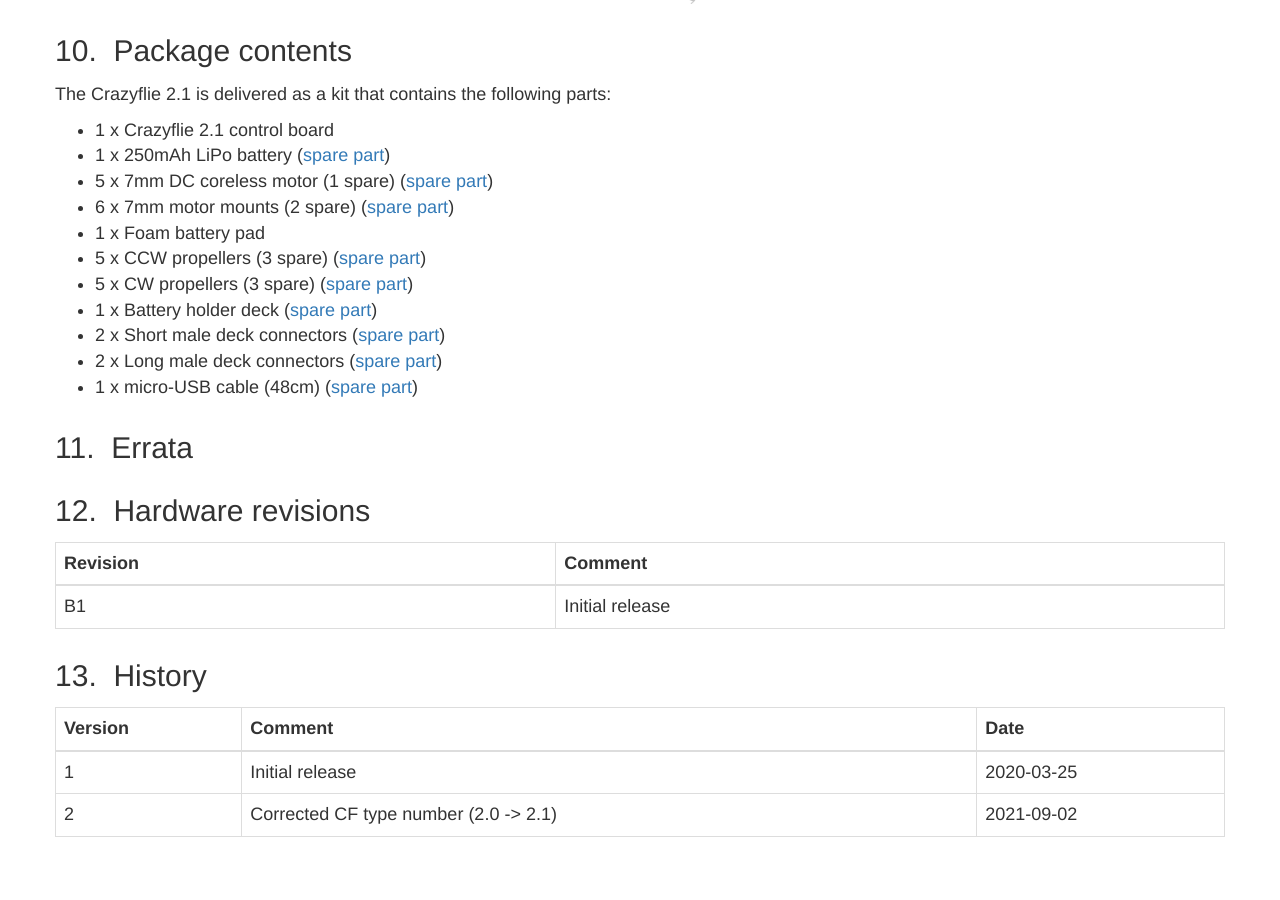
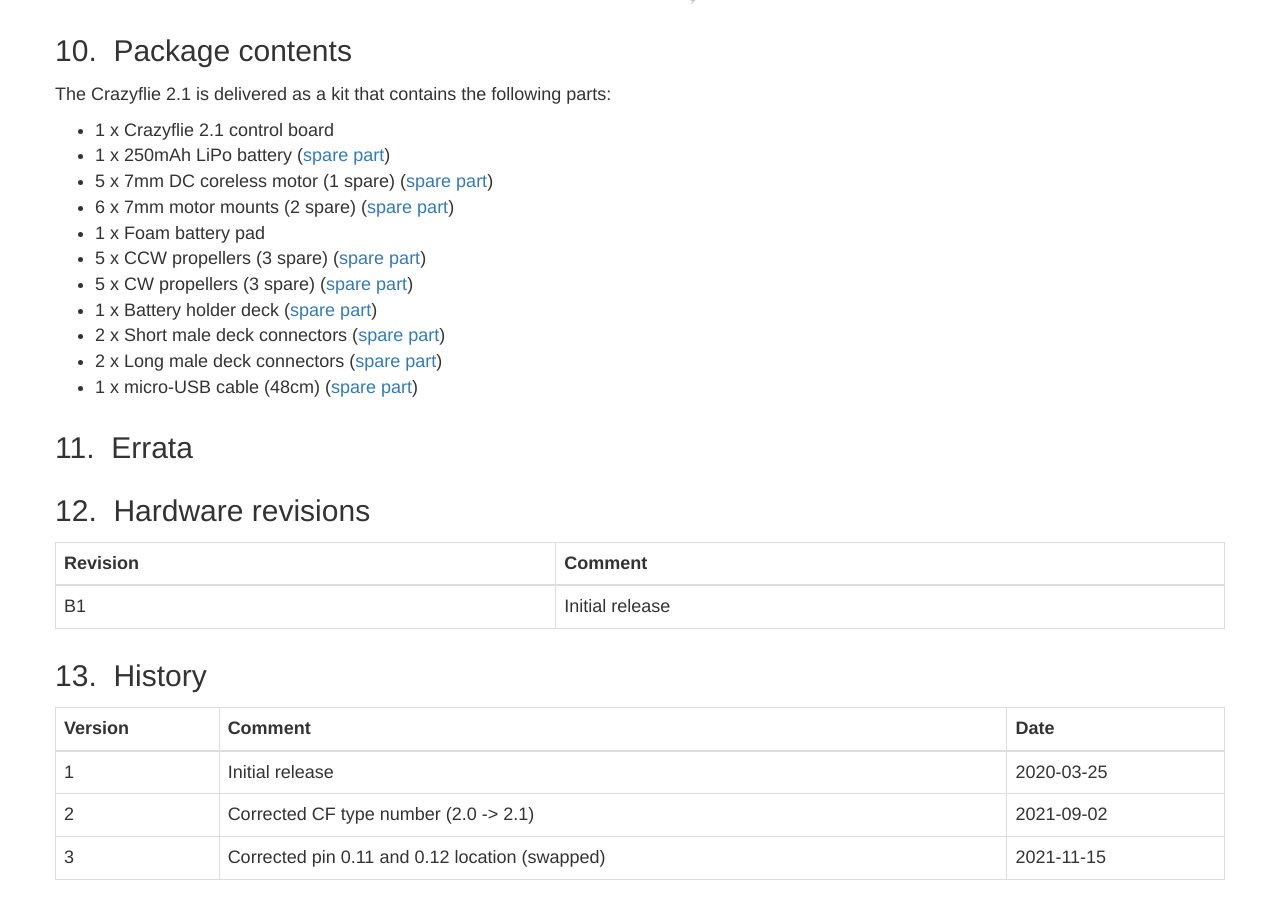
Before and after one commit to bitcraze/hardware, a Jekyll site: the page built from src/products/crazyflie-2_1/datasheet/index.md, in a window 1280 px wide and 900 px high, scrolled down 3737 px. Built offline with Jekyll 4.4.1, drawn with Linux system fonts in a browser that asks for light colours; before the commit the page ends 4594 px from its top, so only the background shows below that.

```diff
--- a/src/products/crazyflie-2_1/datasheet/index.md
+++ b/src/products/crazyflie-2_1/datasheet/index.md
@@ -2,7 +2,7 @@
 layout: datasheet-base
 title: Crazyflie 2.1
 sku: 114991551
-version: 2
+version: 3
 status: active
 ---
 
@@ -126,3 +126,4 @@ The Crazyflie 2.1 is delivered as a kit that contains the following parts:
 | ------- | ------- | ---- |
 | 1 | Initial release | 2020-03-25 |
 | 2 | Corrected CF type number (2.0 -> 2.1) | 2021-09-02 |
+| 3 | Corrected pin 0.11 and 0.12 location (swapped) | 2021-11-15 |
```
Also changed, not shown: src/products/crazyflie-2_0/datasheet/index.md (+2 -1 lines), src/products/crazyflie-2_0/datasheet/crazyflie_2_1-deck-connector-multiplex.png, src/products/crazyflie-2_1/datasheet/crazyflie_2_1-deck-connector-multiplex.png.
